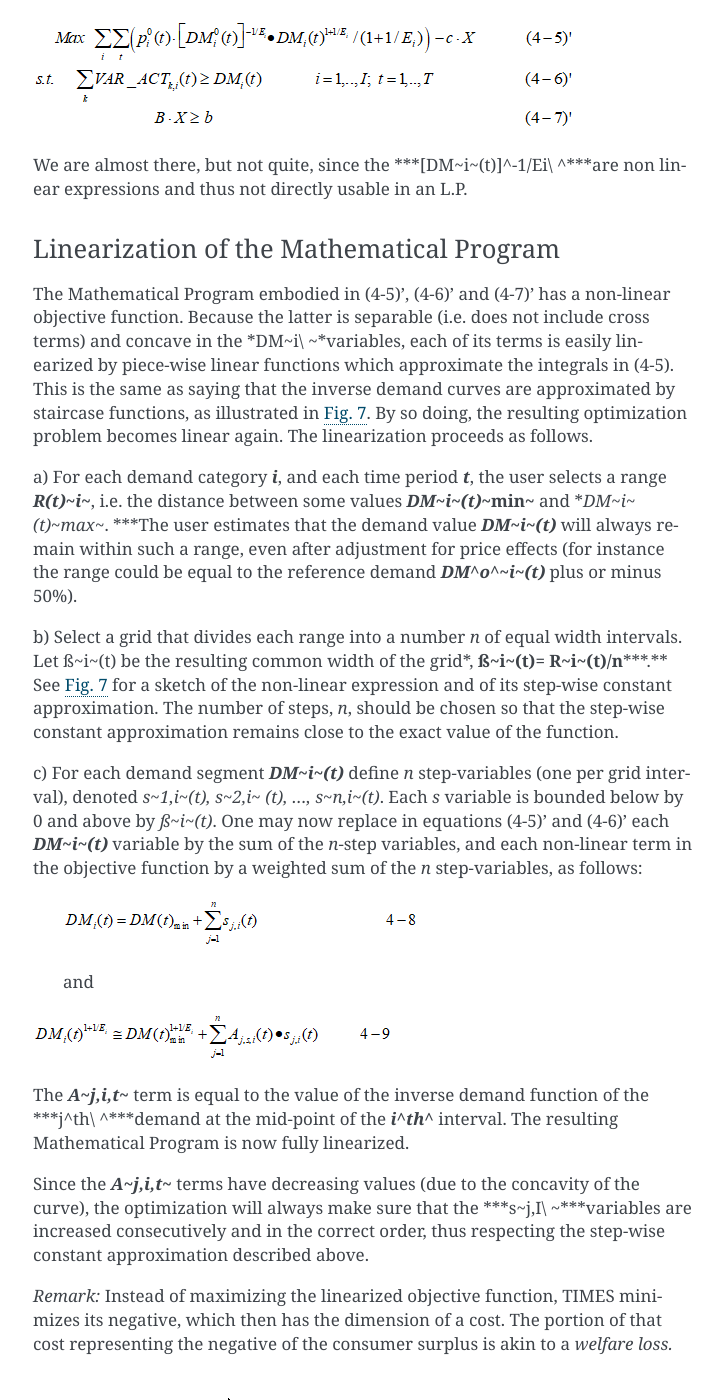
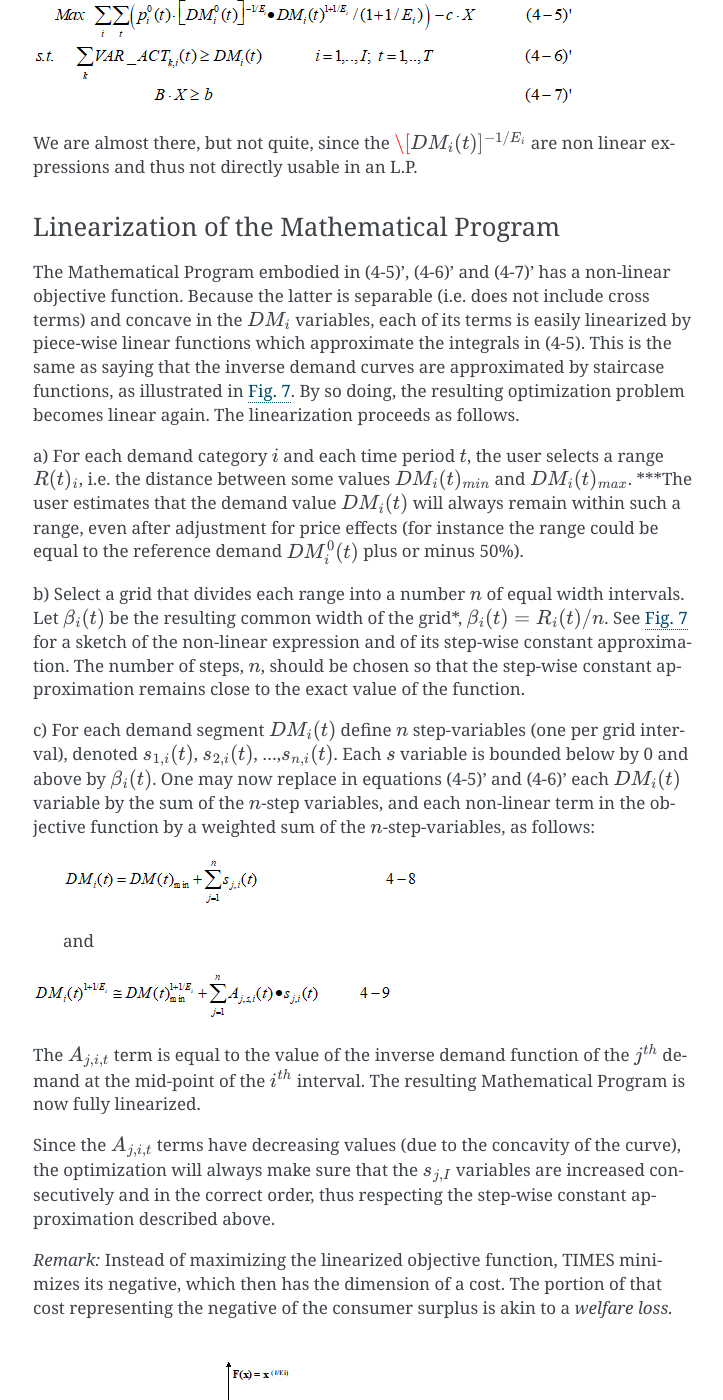
Before and after one commit to experimentarium/times, a Sphinx documentation site: the page built from docs/part-1/04-times-math.md, in a window 1280 px wide and 1400 px high, scrolled down 2560 px. Shown: the whole window, without its empty margins (387-1110 px from the left). Built offline with Sphinx 7.4.7, drawn with Linux system fonts in a browser that asks for light colours; some of the changed text lies outside the part shown.

Commit message:
LATEX in formulas fix / Part-1-04

```diff
--- a/docs/part-1/04-times-math.md
+++ b/docs/part-1/04-times-math.md
@@ -49,15 +49,14 @@ theorem in a case where only one commodity is considered.
 From chapter 3, we have the following demand function for each demand
 category ***i***
 
-$$
-{DM_{i}/D{M_{i}}^{0} = (p_{i}/p_{i}^{0})^{E_{i}}(4 - 1)}$$
+$${DM_{i}/D{M_{i}}^{0} = (p_{i}/p_{i}^{0})^{E_{i}}(4 - 1)}$$
 
 Or its inverse:
 
 $$p_{i} = p_{i}^{0} \cdot (DM_{i}/D{M_{i}}^{0})^{1/E_{i}}$$
 
 where the superscript '0' indicates the reference case, and the
-elasticity ***E~i\ ~***is negative. Note also that the elasticity may
+elasticity $E_i$ is negative. Note also that the elasticity may
 have two different values, one for upward changes in demand, the other
 for downward changes.
 
@@ -73,16 +72,16 @@ $s.t\ \sum_{k}^{}{{VAR_{ACT}}_{k,j}(t) \geq {DM}_{i}(t)\ \ \ \ \ i = 1,2,\ldots.
 
 $and\ \ \ B\  \bullet X\  \geq b$ (4 -- 4)
 
-where ***X*** is the vector of all TIMES variables and ***I*** is the
+where $X$ is the vector of all TIMES variables and $I$ is the
 number of demand categories. In words:
 
 -   (4-2) expresses the total discounted cost to be minimized. See
-    chapter 5 for details on the list of TIMES variables ***X***, and on
-    the cost vector ***c.***
+    chapter 5 for details on the list of TIMES variables $X$, and on
+    the cost vector $c$.
 
 -   (4-3) is the set of demand satisfaction constraints (where the
-    ***VAR_ACT*** variables are the activity levels of end-use
-    technologies, and the ***DM*** right-hand-sides are the exogenous
+    $VAR_{ACT}$ variables are the activity levels of end-use
+    technologies, and the $DM$ right-hand-sides are the exogenous
     demands to satisfy).
 
 -   (4-4) is the set of all other TIMES constraints, which need not be
@@ -91,8 +90,8 @@ number of demand categories. In words:
 When demand are elastic, TIMES must compute a supply/demand equilibrium
 of the optimization problem (4-2) through (4-4), where the demand side
 adjusts to changes in prices, and the prevailing demand prices are the
-marginal costs of the demand categories (i.e. *p~i~* is the marginal
-cost of producing demand *DM~i~*). *A priori* this seems to be a
+marginal costs of the demand categories (i.e. $p_i$ is the marginal
+cost of producing demand $DM_i$). *A priori* this seems to be a
 difficult task, because the demand prices are computed as part of the
 dual solution to that optimization problem. The Equivalence Theorem,
 however, states that the equilibrium is reached as the solution of the
@@ -101,51 +100,51 @@ net total surplus:
 
 ![](assets/image10.png)
 
-where ***X*** is the vector of all TIMES variables, (4-5) expresses the
-total net surplus, and ***DM(t )***is now a vector of *variables* in
+where $X$ is the vector of all TIMES variables, (4-5) expresses the
+total net surplus, and $DM(t $ is now a vector of *variables* in
 (4-6), rather than fixed demands. The integral in (4-5) is easily
 computed, yielding the following maximization program:
 
 ![](assets/image11.png)
 
 We are almost there, but not quite, since the
-***\[DM~i~(t)\]^-1/Ei\ ^***are non linear expressions and thus not
+$\[DM_i(t)]^{-1/E_i}$ are non linear expressions and thus not
 directly usable in an L.P.
 
 ### Linearization of the Mathematical Program
 
 The Mathematical Program embodied in (4-5)', (4-6)' and (4-7)' has a
 non-linear objective function. Because the latter is separable (i.e.
-does not include cross terms) and concave in the *DM~i\ ~*variables,
+does not include cross terms) and concave in the $DM_i$ variables,
 each of its terms is easily linearized by piece-wise linear functions
 which approximate the integrals in (4-5). This is the same as saying
 that the inverse demand curves are approximated by staircase functions,
 as illustrated in {numref}`approx_non_linear_obj_function`. By so doing, the resulting optimization
 problem becomes linear again. The linearization proceeds as follows.
 
-a)  For each demand category ***i***, and each time period ***t***, the
-    user selects a range ***R(t)~i~***, i.e. the distance between some
-    values ***DM~i~(t)*~min~** and ***DM~i~(t)*~max~*. ***The user
-    estimates that the demand value ***DM~i~(t)*** will always remain
+a)  For each demand category $i$ and each time period $t$, the
+    user selects a range $R(t)_i$, i.e. the distance between some
+    values $DM_i(t)_{min}$ and $DM_i(t)_{max}$. ***The user
+    estimates that the demand value $DM_i(t)$ will always remain
     within such a range, even after adjustment for price effects (for
     instance the range could be equal to the reference demand
-    ***DM^o^~i~(t)*** plus or minus 50%).
+    $DM^0_i(t)$ plus or minus 50%).
 
-b)  Select a grid that divides each range into a number *n* of equal
-    width intervals. Let ß~i~(t) be the resulting common width of the
-    grid*, **ß~i~(t)= R~i~(t)/n*****.** See {numref}`approx_non_linear_obj_function` for a sketch of
+b)  Select a grid that divides each range into a number $n$ of equal
+    width intervals. Let $\beta_i(t)$ be the resulting common width of the
+    grid*, $\beta_i(t) = R_i(t)/n$. See {numref}`approx_non_linear_obj_function` for a sketch of
     the non-linear expression and of its step-wise constant
-    approximation. The number of steps, *n*, should be chosen so that
+    approximation. The number of steps, $n$, should be chosen so that
     the step-wise constant approximation remains close to the exact
     value of the function.
 
-c)  For each demand segment ***DM~i~(t)*** define *n* step-variables
-    (one per grid interval), denoted *s~1,i~(t), s~2,i~ (t), ...,
-    s~n,i~(t)*. Each *s* variable is bounded below by 0 and above by
-    *ß~i~(t)*. One may now replace in equations (4-5)' and (4-6)' each
-    ***DM~i~(t)*** variable by the sum of the *n*-step variables, and
+c)  For each demand segment $DM_i(t)$ define $n$ step-variables
+    (one per grid interval), denoted $s_{1,i}(t)$, $s_{2,i}(t)$, ...,$s_{n,i}(t)$.
+    Each $s$ variable is bounded below by 0 and above by
+    $\beta_i(t)$. One may now replace in equations (4-5)' and (4-6)' each
+    $DM_i(t)$ variable by the sum of the $n$-step variables, and
     each non-linear term in the objective function by a weighted sum of
-    the *n* step-variables, as follows:
+    the $n$-step-variables, as follows:
 
 > ![](assets/image12.png)
 >
@@ -153,13 +152,13 @@ c)  For each demand segment ***DM~i~(t)*** define *n* step-variables
 
 ![](assets/image13.png)
 
-The ***A~j,i,t~*** term is equal to the value of the inverse demand
-function of the ***j^th\ ^***demand at the mid-point of the ***i^th^***
+The $A_{j,i,t}$ term is equal to the value of the inverse demand
+function of the $j^{th}$ demand at the mid-point of the $i^{th}$
 interval. The resulting Mathematical Program is now fully linearized.
 
-Since the ***A~j,i,t~*** terms have decreasing values (due to the
+Since the $A_{j,i,t}$ terms have decreasing values (due to the
 concavity of the curve), the optimization will always make sure that the
-***s~j,I\ ~***variables are increased consecutively and in the correct
+$s_{j,I}$ variables are increased consecutively and in the correct
 order, thus respecting the step-wise constant approximation described
 above.
 
@@ -177,12 +176,12 @@ Step-wise constant approximation of the non-linear terms in the objective functi
 ### Calibration of the demand functions
 
 Besides selecting elasticities for the various demand categories, the
-user must evaluate each constant *K~i~(t)*. To do so, we have seen that
+user must evaluate each constant $K_i(t)$. To do so, we have seen that
 one needs to know one point on each demand function in each time
-period,*{ p^0^~i~(t),DM^0^~i~(t) }*. To determine such a point, we
+period,$\{p^0_i(t),DM^0_i(t)\}$. To determine such a point, we
 perform a single preliminary run of the inelastic TIMES model (with
-exogenous *DM^0^~i~(t)*), and use the resulting shadow prices
-*p^0^~i~(t)* for all demand constraints, in all time periods for each
+exogenous $DM^0_i(t)$), and use the resulting shadow prices
+$p^0_i(t)$ for all demand constraints, in all time periods for each
 region.
 
 ### Computational considerations
```
